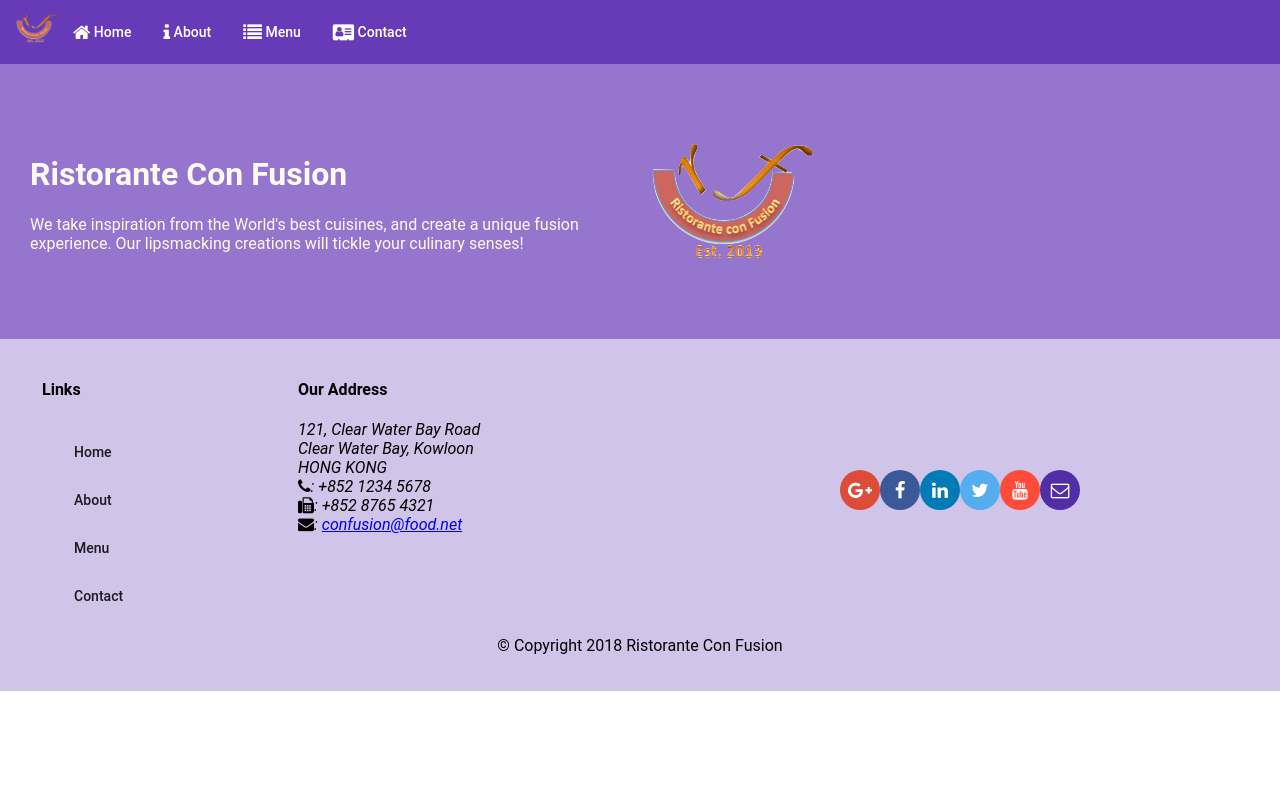
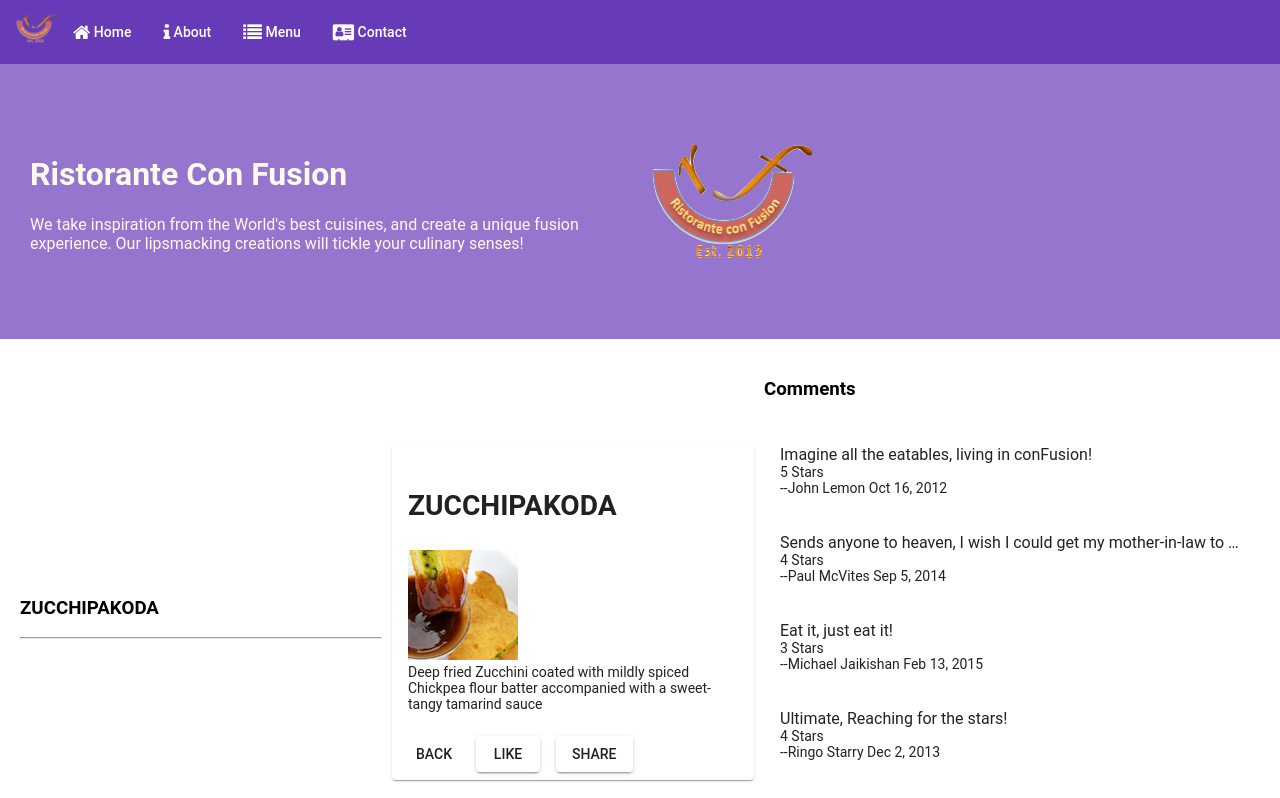
Before and after one commit to tanle8/conFusion, an Angular app: page /dishdetail/1 in a window 1280 px wide. Before the commit this address led to /. Shown: the top 798 px of the page. Built offline with nearby package versions, Linux system fonts and the light colour scheme.

Commit message:
Single Page Application (2)

```diff
--- a/src/app/app-routing/routes.ts
+++ b/src/app/app-routing/routes.ts
@@ -16,6 +16,7 @@
     {path: 'menu', component: MenuComponent},
     {path: 'about', component: AboutComponent},
     {path: 'contactus', component: ContactComponent},
+    {path: 'dishdetail/:id', component: DishdetailComponent},
     // Default route (location) when user navigates to the site without providing
     // specific path, e.g. www.abc.org/. We redirect user to our desired location
     {path: '', redirectTo: '/home', pathMatch: 'full'}
--- a/src/app/dishdetail/dishdetail.component.html
+++ b/src/app/dishdetail/dishdetail.component.html
@@ -5,6 +5,13 @@
     fxLayoutAlign.gt-md="space-around center"
     fxLayoutGap="10px"
     fxLayoutGap.xs="0">
+
+    <div fxFlex="100">
+        <div>
+            <h3>{{dish.name | uppercase}}</h3>
+            <hr>
+        </div>
+    </div>
 
     <!-- Menu Card -->
    	<div fxFlex="40">
@@ -23,6 +30,7 @@
                 </mat-card-content>
                 <!-- Card action -->
                 <mat-card-actions>
+                    <button mat-button (click)="goBack()">BACK</button>
                     <button mat-raised-button>LIKE</button>
                     <button mat-raised-button>SHARE</button>
                 </mat-card-actions>
--- a/src/app/dishdetail/dishdetail.component.ts
+++ b/src/app/dishdetail/dishdetail.component.ts
@@ -1,6 +1,10 @@
 import { Component, OnInit, Input } from '@angular/core';
 import { Dish } from '../shared/dish';
 
+import { DishService } from "../services/dish.service";
+
+import { Params, ActivatedRoute } from "@angular/router";
+import { Location } from "@angular/common";
 
 @Component({
   selector: 'app-dishdetail',
@@ -14,9 +18,17 @@
     @Input()
     dish: Dish;
 
-    constructor() { }
+    constructor(private dishservice: DishService,
+                private route: ActivatedRoute,
+                private location: Location) { }
 
     ngOnInit() {
+      const id = +this.route.snapshot.params['id'];
+      this.dish = this.dishservice.getDish(id);
+    }
+
+    goBack(): void {
+      this.location.back();
     }
 
 }
--- a/src/app/menu/menu.component.html
+++ b/src/app/menu/menu.component.html
@@ -16,7 +16,7 @@
       <!-- the click event will call on "onSelect" method that will be defined inside -->
       <!-- menu.component.ts file. The dish parameter (which is passed in the "onSelect()" method) -->
       <!-- is exactly the dish is currently selected in this "ngFor" syntax here. -->
-      <mat-grid-tile *ngFor="let dish of dishes" (click)="onSelect(dish)">
+      <mat-grid-tile *ngFor="let dish of dishes" [routerLink]="['/dishdetail', dish.id]">
         <!-- Grid Tile Image -->
         <img height="200px" src={{dish.image}} alt={{dish.name}}>
         <!-- Grid Tile Footer -->
@@ -27,6 +27,4 @@
     </mat-grid-list>
   </div>
 
-  <!-- Adding the dishdetail component template to the menu component template -->
-  <app-dishdetail [dish]="selectedDish"></app-dishdetail>
 </div>
```
